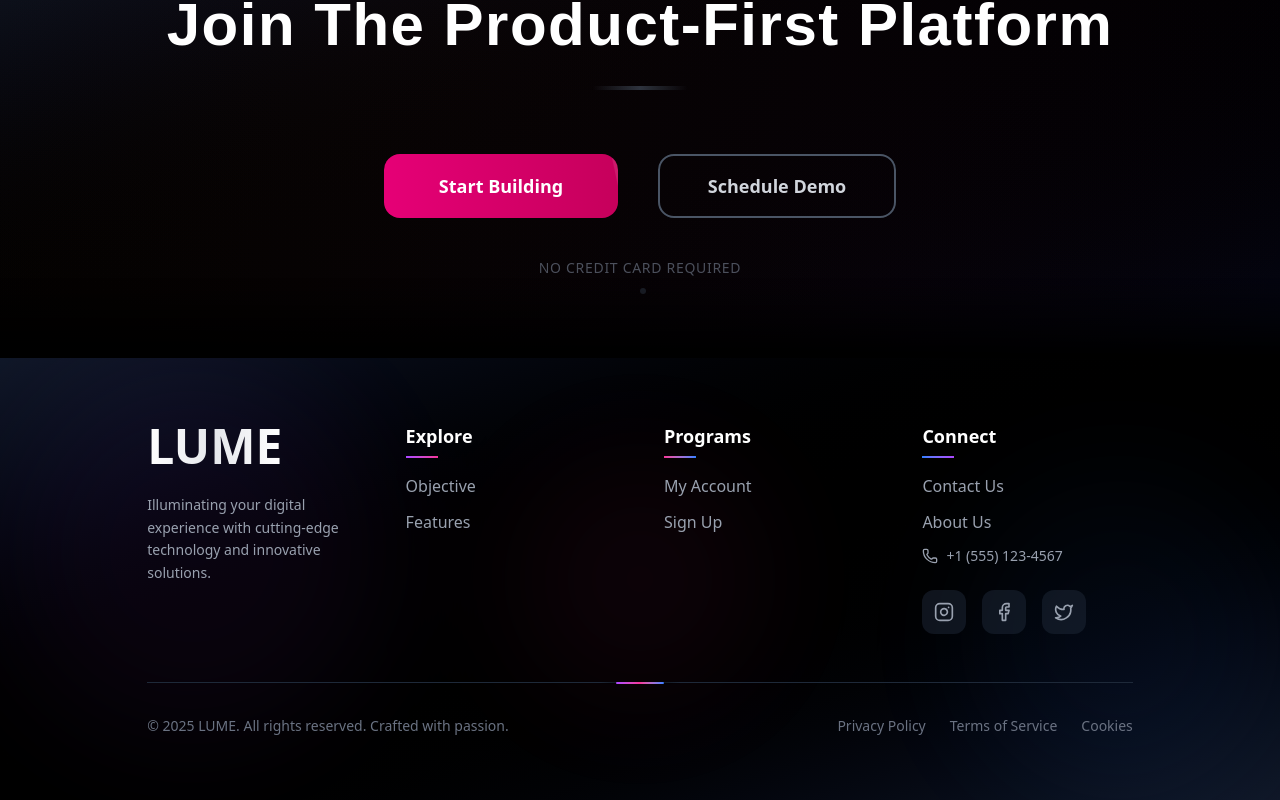
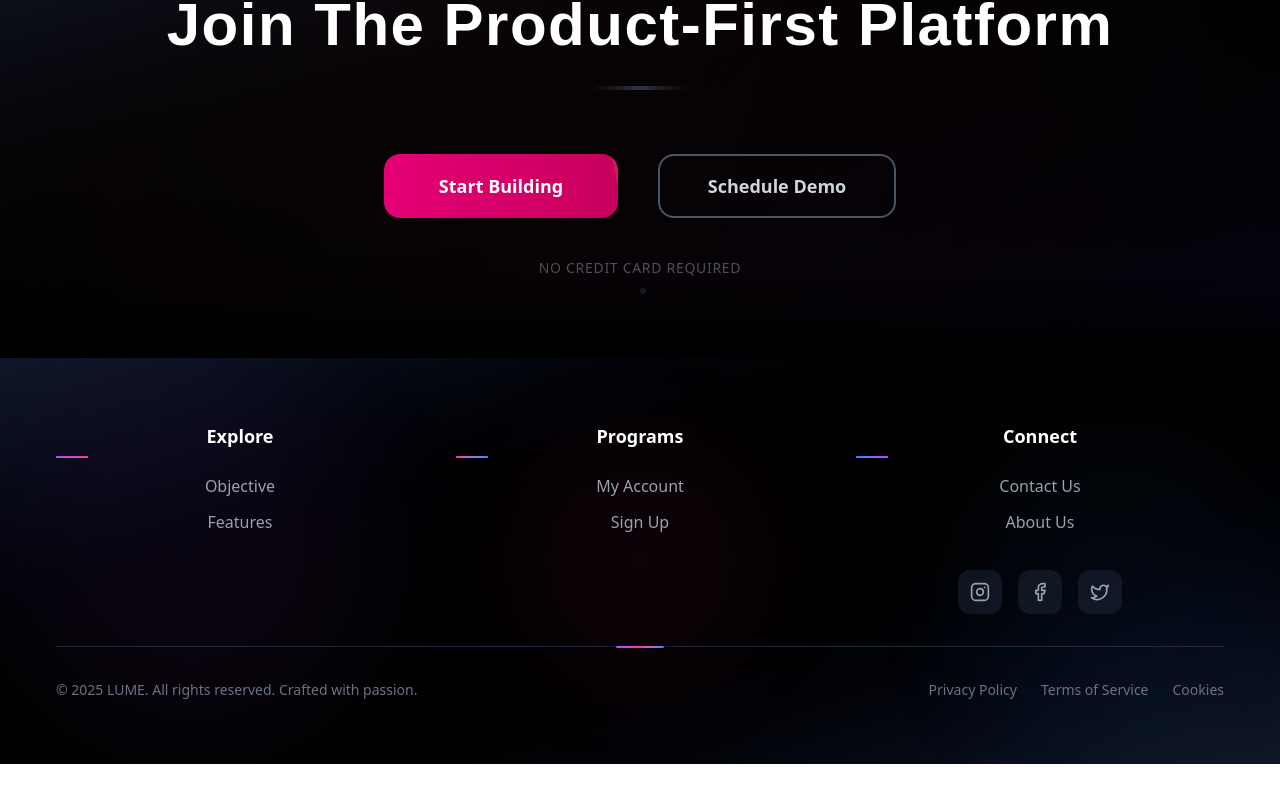
Before and after one commit to Kushal-np/First_react_project, a React (Vite) app: page / in a window 1280 px wide. Shown: the part 5163-5963 px from the top of the page. After the commit the page ends 5927 px from the top, so only its background shows below. Built offline with nearby package versions, Linux system fonts and the light colour scheme; a web font is replaced by a local one.

Commit message:
final commit for sure

```diff
--- a/src/components/PermanentFooter/index.jsx
+++ b/src/components/PermanentFooter/index.jsx
@@ -1,140 +1,88 @@
-import { Instagram, Facebook, Twitter, Phone, Mail, MapPin } from "lucide-react";
+import { Instagram, Facebook, Twitter, Phone } from "lucide-react";
 
 function PermanentFooter() {
   return (
     <div className="relative w-full bg-gradient-to-br from-gray-900 via-black to-gray-900 overflow-hidden">
-      {/* Animated background elements */}
+
+      {/* Background Blurs */}
       <div className="absolute inset-0 opacity-10">
-        <div className="absolute top-0 left-0 w-96 h-96 bg-purple-500 rounded-full blur-3xl animate-pulse"></div>
-        <div className="absolute bottom-0 right-0 w-80 h-80 bg-blue-500 rounded-full blur-3xl animate-pulse delay-1000"></div>
-        <div className="absolute top-1/2 left-1/2 transform -translate-x-1/2 -translate-y-1/2 w-64 h-64 bg-pink-500 rounded-full blur-3xl animate-pulse delay-500"></div>
+        <div className="absolute top-0 left-0 w-72 h-72 sm:w-96 sm:h-96 bg-purple-500 rounded-full blur-3xl animate-pulse"></div>
+        <div className="absolute bottom-0 right-0 w-64 h-64 sm:w-80 sm:h-80 bg-blue-500 rounded-full blur-3xl animate-pulse delay-1000"></div>
+        <div className="absolute top-1/2 left-1/2 -translate-x-1/2 -translate-y-1/2 w-48 h-48 sm:w-64 sm:h-64 bg-pink-500 rounded-full blur-3xl animate-pulse delay-500"></div>
       </div>
 
-      {/* Subtle grid pattern */}
+      {/* Grid overlay */}
       <div className="absolute inset-0 opacity-5">
         <div className="h-full w-full bg-grid-white/[0.1] bg-[size:50px_50px]"></div>
       </div>
 
-      {/* Main footer content */}
+      {/* Main Content */}
       <div className="relative z-10 px-4 sm:px-6 py-12 sm:py-16">
-        <div className="mx-auto w-[80%] max-w-[1340px]">
+        <div className="mx-auto w-full max-w-[1340px] px-4 sm:px-8">
 
-          {/* Top section with logo and main content */}
-          <div className="grid grid-cols-1 lg:grid-cols-4 gap-8 lg:gap-12 mb-12">
-
-            {/* Logo section */}
-            <div className="lg:col-span-1 flex flex-col items-start">
-              <a
-                href="/"
-                className="group relative inline-block mb-6"
-              >
-                <div className="relative">
-                  <span className="text-4xl sm:text-5xl font-black bg-gradient-to-r from-white via-gray-200 to-white bg-clip-text text-transparent">
-                    LUME
-                  </span>
-                  <div className="absolute inset-0 bg-gradient-to-r from-purple-500 via-pink-500 to-blue-500 opacity-0 group-hover:opacity-100 transition-opacity duration-500 blur-xl"></div>
-                </div>
-                <div className="absolute -bottom-2 left-0 w-0 h-1 bg-gradient-to-r from-purple-500 to-pink-500 group-hover:w-full transition-all duration-500"></div>
-              </a>
-              <p className="text-gray-400 text-sm leading-relaxed">
-                Illuminating your digital experience with cutting-edge technology and innovative solutions.
-              </p>
-            </div>
-
-            {/* Explore section */}
+          {/* Sections Grid */}
+          <div className="grid sm:grid-cols-2 lg:grid-cols-3 gap-12 sm:gap-8 mb-8">
+            {/* Explore */}
             <div className="group">
-              <h3 className="text-white text-lg font-bold mb-6 relative">
+              <h3 className="text-white text-center text-base sm:text-lg font-bold mb-6 relative">
                 Explore
                 <div className="absolute -bottom-2 left-0 w-8 h-0.5 bg-gradient-to-r from-purple-500 to-pink-500 group-hover:w-full transition-all duration-500"></div>
               </h3>
               <div className="space-y-3">
-                <a
-                  href="/objective"
-                  className="block text-gray-400 hover:text-white transition-all duration-300 hover:translate-x-2 hover:drop-shadow-lg"
-                >
-                  Objective
-                </a>
-                <a
-                  href="/features"
-                  className="block text-gray-400 hover:text-white transition-all duration-300 hover:translate-x-2 hover:drop-shadow-lg"
-                >
-                  Features
-                </a>
+                <a href="/objective" className="block text-gray-400 hover:text-white transition duration-300 hover:translate-x-2 hover:drop-shadow-lg text-center">Objective</a>
+                <a href="/features" className="block text-gray-400 hover:text-white transition duration-300 hover:translate-x-2 hover:drop-shadow-lg text-center">Features</a>
               </div>
             </div>
 
-            {/* Programs section */}
+            {/* Programs */}
             <div className="group">
-              <h3 className="text-white text-lg font-bold mb-6 relative">
+              <h3 className="text-white text-center text-base sm:text-lg font-bold mb-6 relative">
                 Programs
                 <div className="absolute -bottom-2 left-0 w-8 h-0.5 bg-gradient-to-r from-pink-500 to-blue-500 group-hover:w-full transition-all duration-500"></div>
               </h3>
               <div className="space-y-3">
-                <a
-                  href="/account"
-                  className="block text-gray-400 hover:text-white transition-all duration-300 hover:translate-x-2 hover:drop-shadow-lg"
-                >
-                  My Account
-                </a>
-                <a
-                  href="/signup"
-                  className="block text-gray-400 hover:text-white transition-all duration-300 hover:translate-x-2 hover:drop-shadow-lg"
-                >
-                  Sign Up
-                </a>
+                <a href="/account" className="block text-gray-400 hover:text-white transition duration-300 hover:translate-x-2 hover:drop-shadow-lg text-center">My Account</a>
+                <a href="/signup" className="block text-gray-400 hover:text-white transition duration-300 hover:translate-x-2 hover:drop-shadow-lg text-center">Sign Up</a>
               </div>
             </div>
 
-            {/* Contact section */}
+            {/* Connect */}
             <div className="group">
-              <h3 className="text-white text-lg font-bold mb-6 relative">
+              <h3 className="text-white text-center text-base sm:text-lg font-bold mb-6 relative">
                 Connect
                 <div className="absolute -bottom-2 left-0 w-8 h-0.5 bg-gradient-to-r from-blue-500 to-purple-500 group-hover:w-full transition-all duration-500"></div>
               </h3>
               <div className="space-y-3 mb-6">
-                <a
-                  href="/contact"
-                  className="block text-gray-400 hover:text-white transition-all duration-300 hover:translate-x-2 hover:drop-shadow-lg"
-                >
-                  Contact Us
-                </a>
-                <a
-                  href="/about"
-                  className="block text-gray-400 hover:text-white transition-all duration-300 hover:translate-x-2 hover:drop-shadow-lg"
-                >
-                  About Us
-                </a>
-                <div className="flex items-center text-gray-400 hover:text-white transition-colors duration-300">
-                  <Phone size={16} className="mr-2" />
-                  <span className="text-sm">+1 (555) 123-4567</span>
+                <a href="/contact" className="block text-gray-400 hover:text-white transition duration-300 hover:translate-x-2 hover:drop-shadow-lg text-center">Contact Us</a>
+                <a href="/about" className="block text-gray-400 hover:text-white transition duration-300 hover:translate-x-2 hover:drop-shadow-lg text-center">About Us</a>
+                <div className="flex items-center text-gray-400 hover:text-white transition duration-300 text-sm">
+
+
                 </div>
               </div>
 
-              {/* Social media icons */}
-              <div className="flex space-x-4">
-                <a
-                  href="#"
-                  className="group relative p-3 bg-gray-800/50 hover:bg-gradient-to-r hover:from-purple-500 hover:to-pink-500 rounded-xl transition-all duration-300 hover:scale-110 hover:shadow-lg hover:shadow-purple-500/25"
-                >
-                  <Instagram size={20} className="text-gray-400 group-hover:text-white transition-colors duration-300" />
-                </a>
-                <a
-                  href="#"
-                  className="group relative p-3 bg-gray-800/50 hover:bg-gradient-to-r hover:from-blue-500 hover:to-purple-500 rounded-xl transition-all duration-300 hover:scale-110 hover:shadow-lg hover:shadow-blue-500/25"
-                >
-                  <Facebook size={20} className="text-gray-400 group-hover:text-white transition-colors duration-300" />
-                </a>
-                <a
-                  href="#"
-                  className="group relative p-3 bg-gray-800/50 hover:bg-gradient-to-r hover:from-gray-600 hover:to-gray-500 rounded-xl transition-all duration-300 hover:scale-110 hover:shadow-lg hover:shadow-gray-500/25"
-                >
-                  <Twitter size={20} className="text-gray-400 group-hover:text-white transition-colors duration-300" />
-                </a>
+              {/* Social Icons */}
+              <div className="flex justify-center items-center flex-wrap gap-4">
+                {[Instagram, Facebook, Twitter].map((Icon, idx) => (
+                  <a
+                    key={idx}
+                    href="#"
+                    className={`group p-3 bg-gray-800/50 rounded-xl transition duration-300 hover:scale-110 hover:shadow-lg ${
+                      idx === 0
+                        ? "hover:bg-gradient-to-r from-purple-500 to-pink-500 hover:shadow-purple-500/25"
+                        : idx === 1
+                        ? "hover:bg-gradient-to-r from-blue-500 to-purple-500 hover:shadow-blue-500/25"
+                        : "hover:bg-gradient-to-r from-gray-600 to-gray-500 hover:shadow-gray-500/25"
+                    }`}
+                  >
+                    <Icon size={20} className="text-gray-400 group-hover:text-white transition duration-300" />
+                  </a>
+                ))}
               </div>
             </div>
           </div>
 
-          {/* Separator line */}
+          {/* Separator */}
           <div className="relative mb-8">
             <div className="absolute inset-0 flex items-center">
               <div className="w-full border-t border-gray-800"></div>
@@ -146,36 +94,21 @@ function PermanentFooter() {
             </div>
           </div>
 
-          {/* Bottom section */}
-          <div className="flex flex-col sm:flex-row justify-between items-center space-y-4 sm:space-y-0">
-            <div className="text-gray-500 text-sm">
+          {/* Bottom Bar */}
+          <div className="flex flex-col sm:flex-row justify-between items-center space-y-4 sm:space-y-0 text-sm">
+            <div className="text-gray-500 text-center sm:text-left">
               © 2025 LUME. All rights reserved. Crafted with passion.
             </div>
-            <div className="flex space-x-6 text-sm">
-              <a
-                href="/privacy"
-                className="text-gray-500 hover:text-white transition-colors duration-300"
-              >
-                Privacy Policy
-              </a>
-              <a
-                href="/terms"
-                className="text-gray-500 hover:text-white transition-colors duration-300"
-              >
-                Terms of Service
-              </a>
-              <a
-                href="/cookies"
-                className="text-gray-500 hover:text-white transition-colors duration-300"
-              >
-                Cookies
-              </a>
+            <div className="flex flex-wrap justify-center sm:justify-end gap-4 sm:gap-6">
+              <a href="/privacy" className="text-gray-500 hover:text-white transition duration-300">Privacy Policy</a>
+              <a href="/terms" className="text-gray-500 hover:text-white transition duration-300">Terms of Service</a>
+              <a href="/cookies" className="text-gray-500 hover:text-white transition duration-300">Cookies</a>
             </div>
           </div>
         </div>
       </div>
 
-      {/* Floating particles effect */}
+      {/* Particles */}
       <div className="absolute inset-0 pointer-events-none">
         <div className="absolute top-1/4 left-1/4 w-1 h-1 bg-white rounded-full animate-ping opacity-30"></div>
         <div className="absolute top-3/4 right-1/4 w-1 h-1 bg-purple-400 rounded-full animate-ping opacity-20 delay-1000"></div>
```
